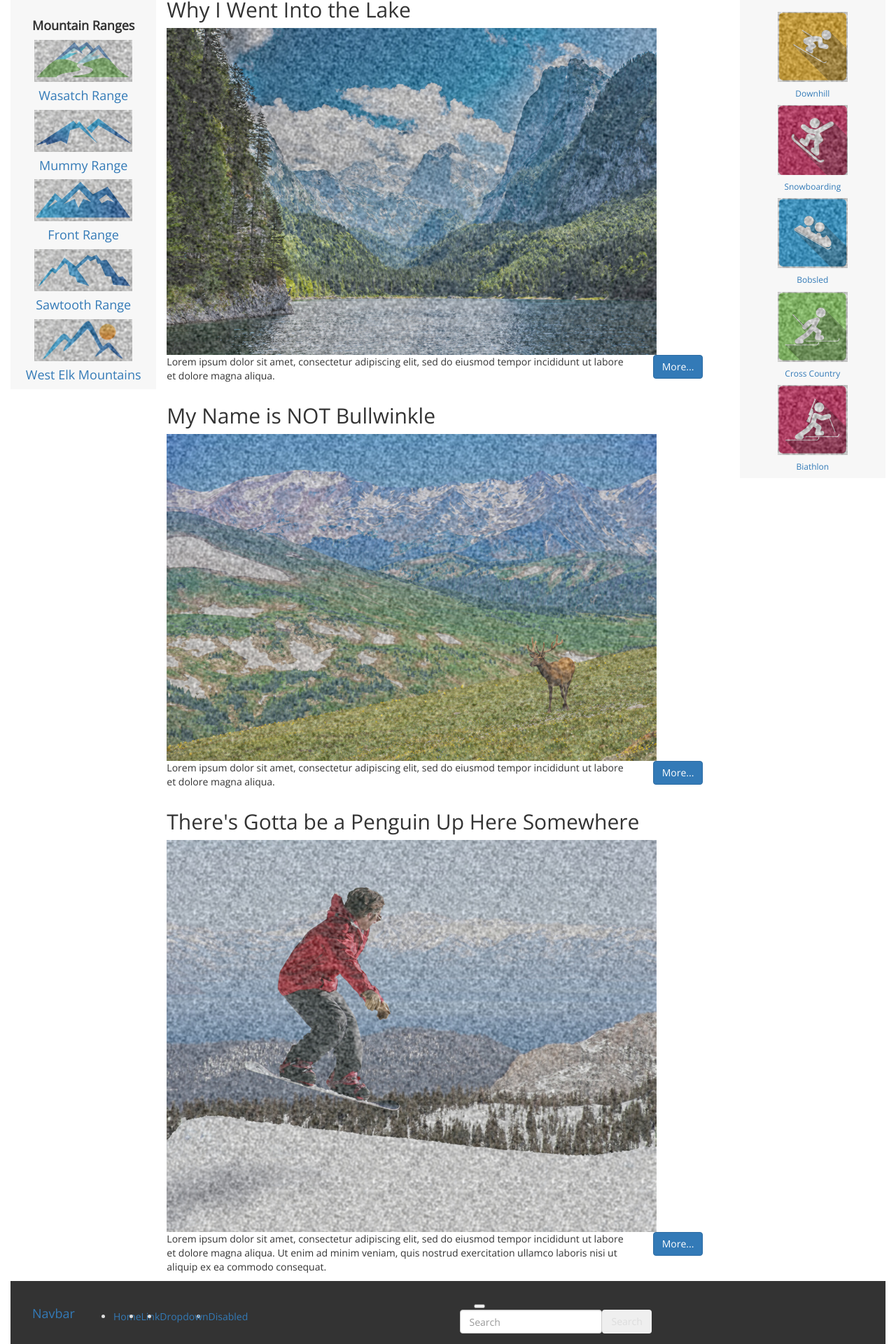
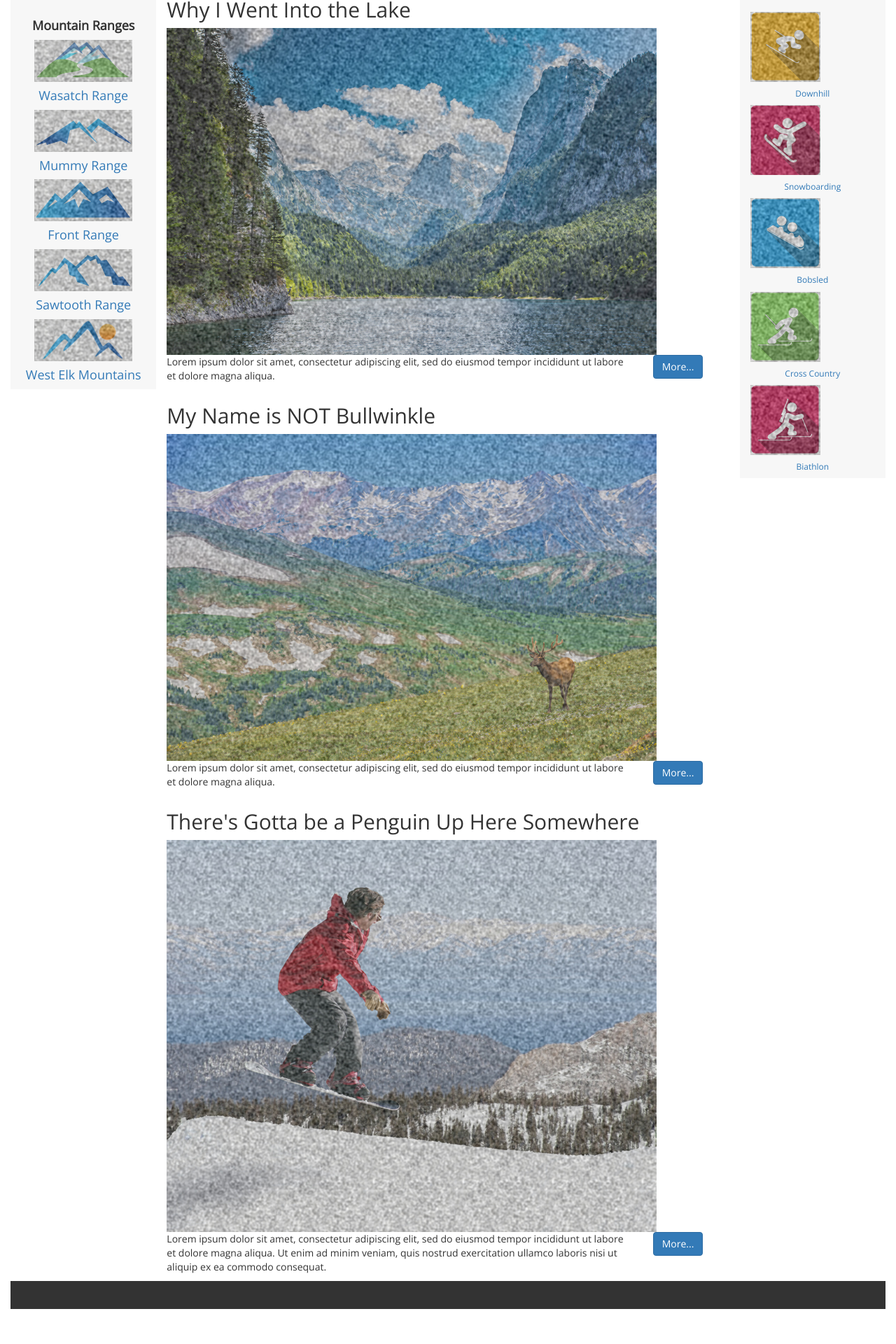
Before and after one commit to PrasanthaF/babny-dev, an Angular app in the folder babny/: page / in a window 1280 px wide. Shown: the part 63-1983 px from the top of the page at 70% size. After the commit the page ends 1933 px from the top, so only its background shows below. Built offline with nearby package versions, Linux system fonts and the light colour scheme.

Commit message:
Responsive images

```diff
--- a/babny/src/app/babny/babny-footer/babny-footer.component.html
+++ b/babny/src/app/babny/babny-footer/babny-footer.component.html
@@ -1,37 +1,3 @@
 <footer class="container-fluid">
-    <nav class="navbar navbar-expand-lg navbar-light bg-light">
-        <a class="navbar-brand" href="#">Navbar</a>
-        <button class="navbar-toggler" type="button" data-toggle="collapse" data-target="#navbarSupportedContent" aria-controls="navbarSupportedContent" aria-expanded="false" aria-label="Toggle navigation">
-          <span class="navbar-toggler-icon"></span>
-        </button>
 
-        <div class="collapse navbar-collapse" id="navbarSupportedContent">
-          <ul class="navbar-nav mr-auto">
-            <li class="nav-item active">
-              <a class="nav-link" href="#">Home <span class="sr-only">(current)</span></a>
-            </li>
-            <li class="nav-item">
-              <a class="nav-link" href="#">Link</a>
-            </li>
-            <li class="nav-item dropdown">
-              <a class="nav-link dropdown-toggle" href="#" id="navbarDropdown" role="button" data-toggle="dropdown" aria-haspopup="true" aria-expanded="false">
-                Dropdown
-              </a>
-              <div class="dropdown-menu" aria-labelledby="navbarDropdown">
-                <a class="dropdown-item" href="#">Action</a>
-                <a class="dropdown-item" href="#">Another action</a>
-                <div class="dropdown-divider"></div>
-                <a class="dropdown-item" href="#">Something else here</a>
-              </div>
-            </li>
-            <li class="nav-item">
-              <a class="nav-link disabled" href="#">Disabled</a>
-            </li>
-          </ul>
-          <form class="form-inline my-2 my-lg-0">
-            <input class="form-control mr-sm-2" type="search" placeholder="Search" aria-label="Search">
-            <button class="btn btn-outline-success my-2 my-sm-0" type="submit">Search</button>
-          </form>
-        </div>
-      </nav>
 </footer>
--- a/babny/src/app/babny/babny-home/babny-home.component.html
+++ b/babny/src/app/babny/babny-home/babny-home.component.html
@@ -41,7 +41,7 @@
 
             <article>
               <h2>Why I Went Into the Lake</h2>
-              <img src="../../images/lake.jpg" />
+              <img class="img-responsive" src="../../images/lake.jpg" />
               <div class="row">
                 <p class="col-sm-10">
                   Lorem ipsum dolor sit amet, consectetur adipiscing elit, sed do eiusmod tempor incididunt ut labore et dolore magna aliqua.
@@ -54,7 +54,7 @@
 
             <article>
               <h2>My Name is NOT Bullwinkle</h2>
-              <img src="../../images/elk.jpg" />
+              <img class="img-responsive" src="../../images/elk.jpg" />
               <div class="row">
                 <p class="col-sm-10">
                   Lorem ipsum dolor sit amet, consectetur adipiscing elit, sed do eiusmod tempor incididunt ut labore et dolore magna aliqua.
@@ -67,7 +67,7 @@
 
             <article>
               <h2>There's Gotta be a Penguin Up Here Somewhere</h2>
-              <img src="../../images/snowboarder.jpg" />
+              <img class="img-responsive" src="../../images/snowboarder.jpg" />
               <div class="row">
                 <p class="col-sm-10">
                   Lorem ipsum dolor sit amet, consectetur adipiscing elit, sed do eiusmod tempor incididunt ut labore et dolore magna aliqua.
@@ -83,27 +83,27 @@
 
           <aside class="col-sm-2">
             <a href="downhill.html">
-              <img src="images/icon-downhill.png" alt="Downhill" />
+              <img class="img-responsive" src="images/icon-downhill.png" alt="Downhill" />
               <h6>Downhill</h6>
             </a>
 
             <a href="snowboarding.html">
-              <img src="../../images/icon-snowboard.png" alt="Snowboarding" />
+              <img class="img-responsive" src="../../images/icon-snowboard.png" alt="Snowboarding" />
               <h6>Snowboarding</h6>
             </a>
 
             <a href="bobsled.html">
-              <img src="../../images/icon-bobsled.png" alt="Bobsled" />
+              <img class="img-responsive" src="../../images/icon-bobsled.png" alt="Bobsled" />
               <h6>Bobsled</h6>
             </a>
 
             <a href="cross-country.html">
-              <img src="../../images/icon-cross-country.png" alt="Cross Country" />
+              <img class="img-responsive" src="../../images/icon-cross-country.png" alt="Cross Country" />
               <h6>Cross Country</h6>
             </a>
 
             <a href="biathlon.html">
-              <img src="../../images/icon-biathlon.png" alt="Biathlon" />
+              <img class="img-responsive" src="../../images/icon-biathlon.png" alt="Biathlon" />
               <h6>Biathlon</h6>
             </a>
           </aside>
--- a/babny/src/js/cbpAnimatedHeader.js
+++ b/babny/src/js/cbpAnimatedHeader.js
@@ -8,6 +8,7 @@
  * Copyright 2013, Codrops
  * http://www.codrops.com
  */
+$(function(){
 var cbpAnimatedHeader = (function() {
 
 	var docElem = document.documentElement,
@@ -27,6 +28,7 @@ var cbpAnimatedHeader = (function() {
 
 	function scrollPage() {
 		var sy = scrollY();
+		header = document.querySelector( '.navbar-fixed-top' );
 		if ( sy >= changeHeaderOn ) {
 			classie.add( header, 'cbp-af-header-shrink' );
 		}
@@ -43,3 +45,4 @@ var cbpAnimatedHeader = (function() {
 	init();
 
 })();
+});
--- a/babny/src/styles.css
+++ b/babny/src/styles.css
@@ -3,6 +3,7 @@
 body {
     font-family: 'Open Sans', sans-serif;
 }
+
 
 /* .navbar {
     margin-bottom: 0px;
@@ -12,6 +13,12 @@ body {
 .navbar-inverse .navbar-nav>li>a {
     color: #bbb;
 }
+
+.cbp-af-header-shrink {
+    padding-top: 5px;
+    padding-bottom: 5px;
+}
+
 
 /* .navbar img {
     width: 90%;
```
Also changed, not shown: babny/.angular-cli.json.
